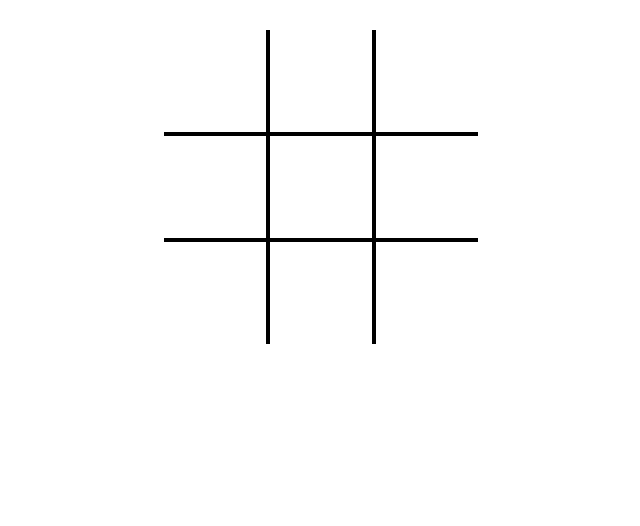
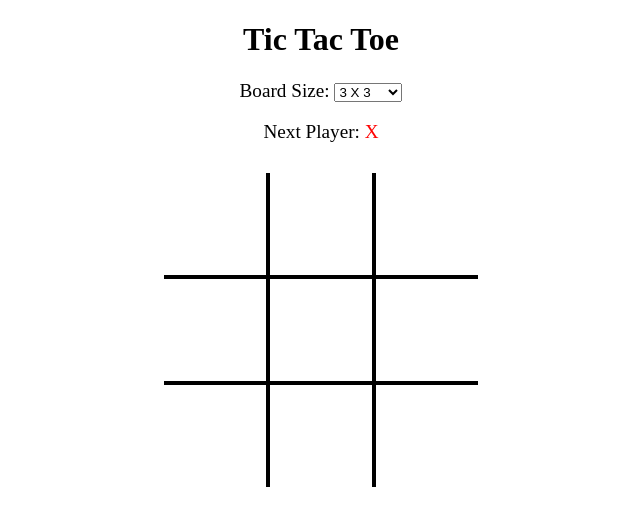
Before and after one commit to ge0vx/tic-tac-toe, a React app: page / in a window 1280 px wide. Shown: the whole page, without its empty margins (319-959 px from the left). Built offline with nearby package versions, Linux system fonts and the light colour scheme.

Commit message:
set how a game ends

```diff
--- a/src/App/App.js
+++ b/src/App/App.js
@@ -5,17 +5,19 @@ import Board from "../_components/Board.js";
 class App extends React.Component {
     constructor(props) {
         super(props);
+        this.moves = 0;
         this.state = {
-            grid_size: 3
+            grid_size: 3,
+            data: {},
+            currentPlayer: ""
         };
 
         this.play = this.play.bind(this);
+        this.changeBoard = this.changeBoard.bind(this);
     }
 
-    init() {
-        //number of moves
+    reset() {
         this.moves = 0;
-
         this.setState({
             data: {},
             currentPlayer: ""
@@ -41,6 +43,10 @@ class App extends React.Component {
             currentPlayer: playerType
         });
 
+    }
+
+    determineDraw(){
+        return (this.moves == Math.pow(this.state.grid_size, 2));
     }
 
     determineWinner(player) {
@@ -82,31 +88,71 @@ class App extends React.Component {
         return false;
     }
 
+    changeBoard(e){
+            this.setState({
+                grid_size: parseInt(e.target.value)
+            });
+            this.reset();
+    }
+
     render() {
+        const nextPlayer = this.moves % 2 === 1 ? 'O' : 'X';
+        const cPlayer = this.state.currentPlayer;
+        let gameEnd = false;
+        let gameOptions = <div>
+                            <div className="subtitles">
+                                <span>Board Size: </span>
+                                <select value={this.state.grid_size} onChange={this.changeBoard}>
+                                    <option value="3">
+                                        3 X 3
+                                    </option>
+                                    <option value="4">
+                                        4 X 4
+                                    </option>
+                                    <option value="5">
+                                        5 X 5
+                                    </option>
+                                    <option value="10">
+                                        10 X 10
+                                    </option>
+                                </select>
+                            </div>
+                            <div className="subtitles">
+                                Next Player: <span className={nextPlayer}>{nextPlayer}</span>
+                            </div>
+                        </div>;
+
+        if (this.determineWinner(cPlayer)) {
+            gameEnd = true;
+            gameOptions = <div>
+                            <div className="subtitles">
+                                <span>Winner: {cPlayer}</span>
+                            </div>
+                        </div>;
+
+        }else if (this.determineDraw()) {
+            gameEnd = true;
+            gameOptions = <div>
+                            <div className="subtitles">
+                                <span>Draw!</span>
+                            </div>
+                        </div>;
+        }
+
         return (
             <div>
+                <h1>Tic Tac Toe</h1>
+                {gameOptions}
                 <Board
                     data={this.state.data}
                     grid_size={this.state.grid_size}
                     play={this.play}
+                    gameEnd={gameEnd}
                 />
             </div>
         );
     }
 
-    componentWillMount() {
-        this.init();
-    }
-
-    componentDidUpdate(){
-        console.log(this.state);
-
-        const cPlayer = this.state.currentPlayer;
-
-        if (this.determineWinner(cPlayer)) {
-            window.alert(cPlayer + " has won");
-        }
-    }
 }
 
 export {App};
--- a/src/_components/Board.js
+++ b/src/_components/Board.js
@@ -1,24 +1,38 @@
 import React from 'react';
 import ReactDom from "react-dom";
 class Board extends React.Component {
+    constructor(props){
+        super(props);
+    }
+
     render() {
-        const  arrayData = Array.apply(null, Array(this.props.grid_size));
+        const _this = this;
+        const  arrayData = Array.apply(null, Array(_this.props.grid_size));
+        const isGameEnded = this.props.gameEnd;
+
         return (
             <div className="board">
                 <table>
                     <tbody>
                     {
-                      arrayData.map((value, row_index) => {
+                      arrayData.map(function(value, row_index){
                         return (
                             <tr key={row_index}>
                                 {
-                                  arrayData.map((value, column_index) => {
+                                  arrayData.map(function(value, column_index){
                                     return (
+                                        !isGameEnded?
                                         <td key={column_index}
-                                            className={this.props.data[row_index + '' + column_index]}
-                                            onClick={() => { this.props.play(row_index, column_index)}}
+                                            className={_this.props.data[row_index + '' + column_index]}
+                                            onClick={function(){ _this.props.play(row_index, column_index)}}
                                         >
-                                            {this.props.data[row_index + '' + column_index]}
+                                            {_this.props.data[row_index + '' + column_index]}
+                                        </td>
+                                        :
+                                        <td key={column_index}
+                                            className={_this.props.data[row_index + '' + column_index]}
+                                        >
+                                            {_this.props.data[row_index + '' + column_index]}
                                         </td>
                                     )
                                   })
--- a/src/css/custom.css
+++ b/src/css/custom.css
@@ -1,3 +1,6 @@
+h1, h3{
+    text-align: center;
+}
 .board table {
     border-spacing: 0px;
     border-collapse: separate;
@@ -29,10 +32,17 @@
     border-right: none;
 }
 
-.board td.X {
+.board td.X, span.X {
     color: red;
 }
 
-.board td.O {
+.board td.O, span.O {
     color: blue;
 }
+
+.subtitles{
+    width: 100%;
+    text-align: center;
+    font-size: 1.2em;
+    margin: 1em auto;
+}
```
